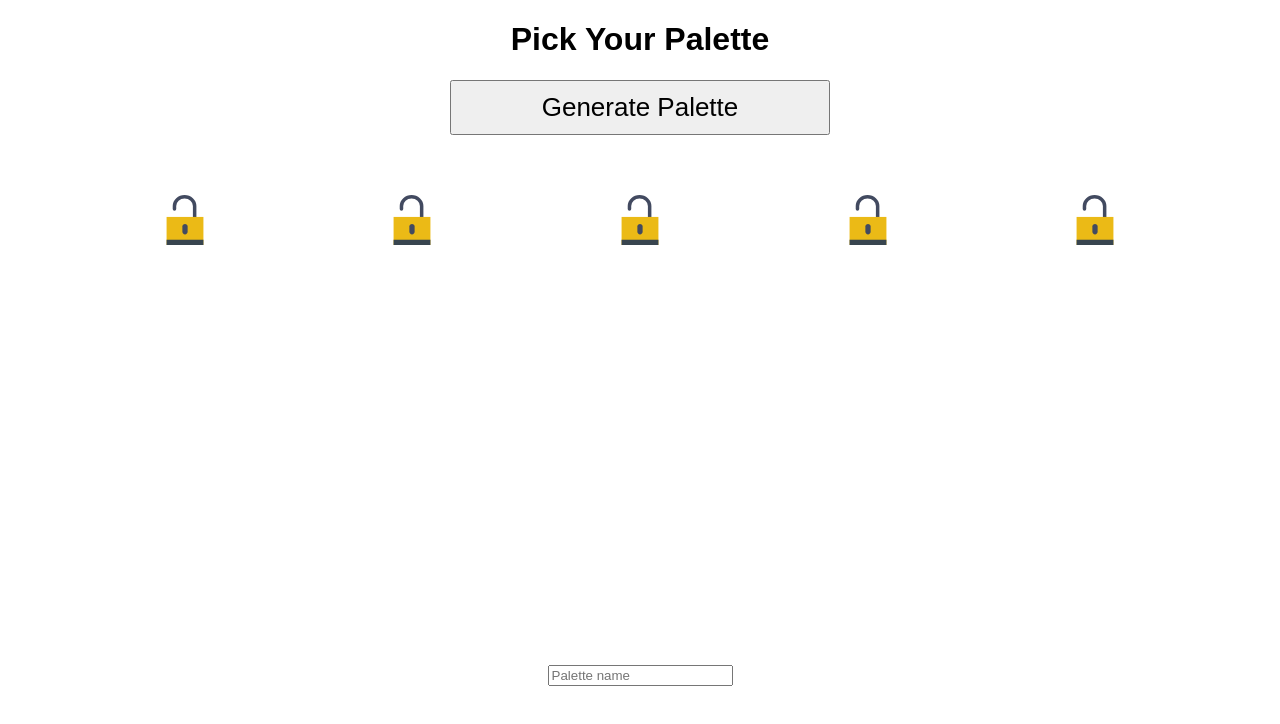
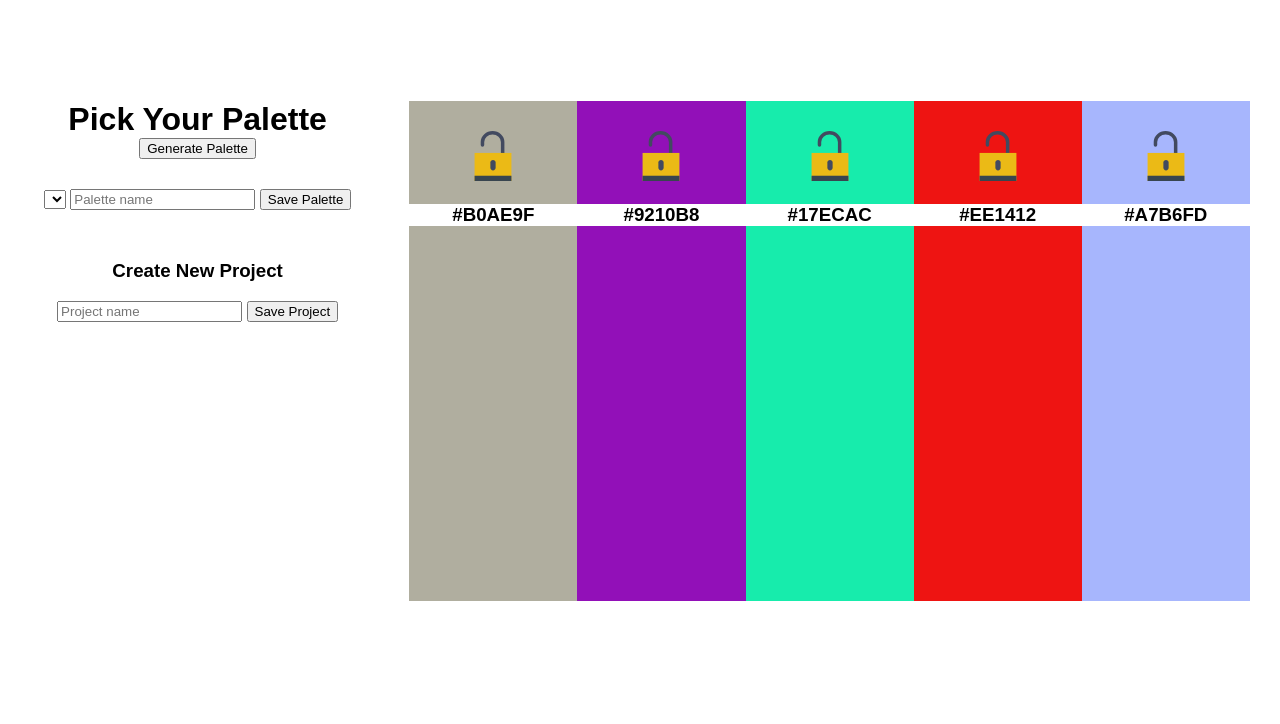
Before and after one commit to chunktooth/palette-picker, a website: page public/index.html in a window 1280 px wide. Drawn offline with nearby package versions, Linux system fonts and the light colour scheme.

Commit message:
new layout

```diff
--- a/public/index.html
+++ b/public/index.html
@@ -1,13 +1,34 @@
 <!DOCTYPE html>
   <html>
     <head>
-      <title>Palette Picker</title>
+      <title>Happy Palette Picker</title>
       <meta name="viewport" content="width=device-width">
       <link href="styles.css" type="text/css" rel="stylesheet">
     </head>
     <body>
-      <h1>Pick Your Palette</h1>
-      <button class="generate-btn">Generate Palette</button>
+      <div class="wrapper">
+        <form class="toolkit">
+          <h1 class="title">Pick Your Palette</h1>
+          <!-- <img class="brush-btn" src="./images/brush.svg" /> -->
+          <button class="brush-btn">Generate Palette</button>
+
+          <div class="palette-tool">
+            <select>
+              <option></option>
+            </select>
+            <input type="text"
+              placeholder="Palette name" />
+            <button class="save-btn">Save Palette</button>
+          </div>
+
+          <div class="project-tool">
+            <h3>Create New Project</h3>
+            <input type="text"
+              placeholder="Project name" />
+            <button class="save-btn">Save Project</button>
+          </div>
+
+        </form>
         <section class="palettes">
           <div class="color-palette palette1">
             <img class="locker" src="./images/unlocked.svg" />
@@ -30,9 +51,7 @@
             <h3 class="hexcode"></h3>
           </div>
         </section>
-      <form>
-        <input type="text" placeholder="Palette name" />
-      </form>
+      </div>
       <script
         src="https://code.jquery.com/jquery-3.3.1.min.js"
         integrity="sha256-FgpCb/KJQlLNfOu91ta32o/NMZxltwRo8QtmkMRdAu8="
--- a/public/script.js
+++ b/public/script.js
@@ -1,5 +1,5 @@
 $(document).ready(displayColors);
-$('.generate-btn').on('click', displayColors);
+$('.brush-btn').on('click', displayColors);
 $('.locker').on('click', toggleImage);
 
 const palettes = [
@@ -36,6 +36,10 @@ function toggleImage() {
   $(this).attr('src', src);
 }
 
-function lockPalette() {
-  if()
-}
+// function lockPalette() {
+//   if($('.palettes').find('.locker').hasClass('locked')) {
+//     $('.palettes').find('.hexcode') ===
+//   } else {
+
+//   }
+// }
--- a/public/styles.css
+++ b/public/styles.css
@@ -3,11 +3,27 @@ body {
   text-align: center;
 }
 
-.generate-btn {
+.wrapper {
+  display: flex;
+  flex-wrap: wrap;
+  flex-direction: row;
+  margin-top: 8%;
+}
+
+.toolkit {
   width: 30%;
-  padding: 10px;
-  font-size: 26px;
-  margin-bottom: 30px;
+}
+
+.title {
+  margin: 0;
+}
+
+.palette-tool {
+  margin: 30px 0;
+}
+
+.project-tool {
+  margin-top: 50px;
 }
 
 .locker {
@@ -21,10 +37,15 @@ body {
   flex-wrap: wrap;
   flex-direction: row;
   justify-content: center;
-  width: 100%;
+  width: 70%;
 }
 
 .color-palette {
-  width: 18%;
+  width: 19%;
   height: 500px;
 }
+
+.hexcode {
+  background-color: #FFFFFF;
+  color: #000000;
+}
```
Also changed, not shown: public/images/bob-ross.jpeg (added), public/images/brush.svg (added). Lines whose indentation alone changed are shown as unchanged.
